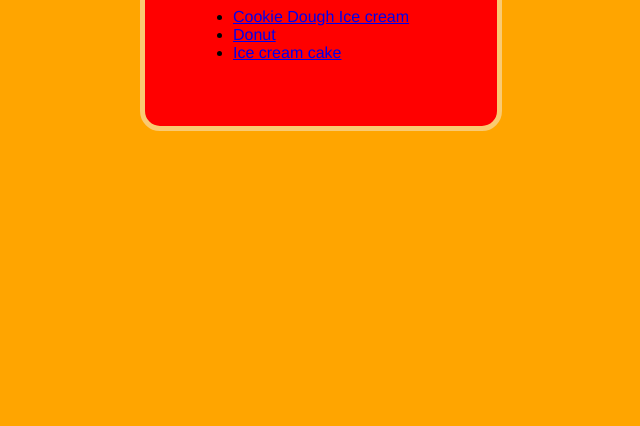
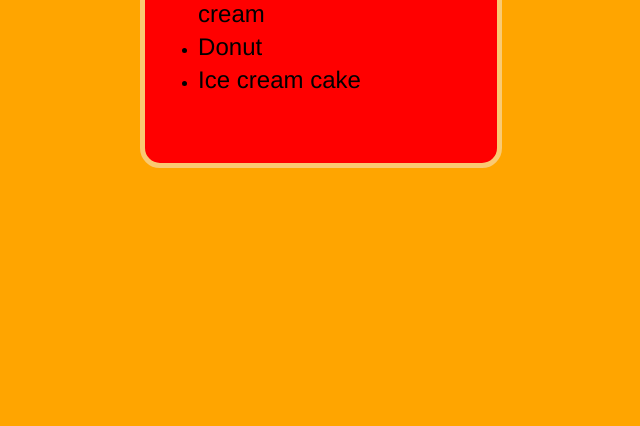
Before and after one commit to JohnServo24/recipes, a plain HTML site: page index.html in a window 1280 px wide. Shown: the part 374-800 px from the top of the page, without its empty margins (319-959 px from the left). Drawn offline with Linux system fonts and the light colour scheme.

Commit message:
added ul styles + changed h1 font to Dancing Script (Added it via google)

```diff
--- a/styles/styles.scss
+++ b/styles/styles.scss
@@ -1,3 +1,5 @@
+@import url('https://fonts.googleapis.com/css2?family=Dancing+Script&display=swap');
+
 * {
     font-family: Helvetica, Arial, sans-serif;
 }
@@ -18,7 +20,19 @@ body {
         border-radius: 20px;
 
         h1 {
+            font-family: 'Dancing Script', cursive;
             border-bottom: 2px solid;
+        }
+        ul {
+            padding-left: 2%;
+            li {
+                padding-bottom: 2%;
+                a {
+                    text-decoration: none;
+                    color: black;
+                    font-size: 1.5rem;
+                }
+            }
         }
     }
 }
```
Also changed, not shown: styles/styles.css, 1 other file.
